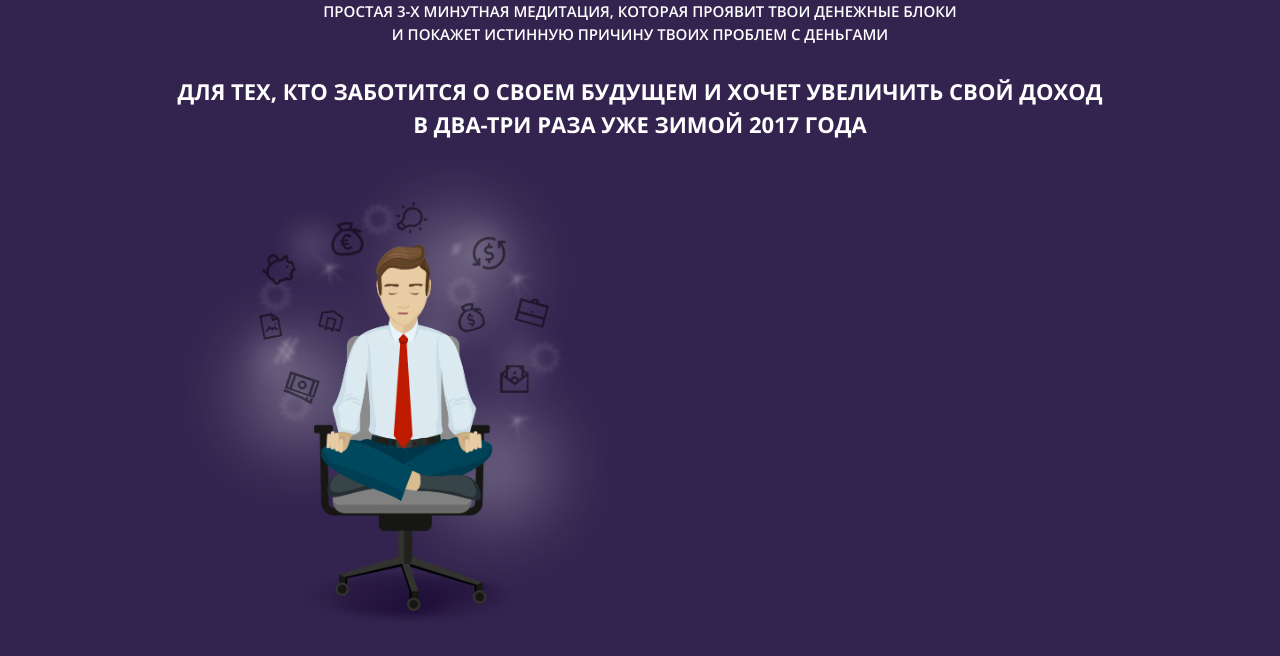
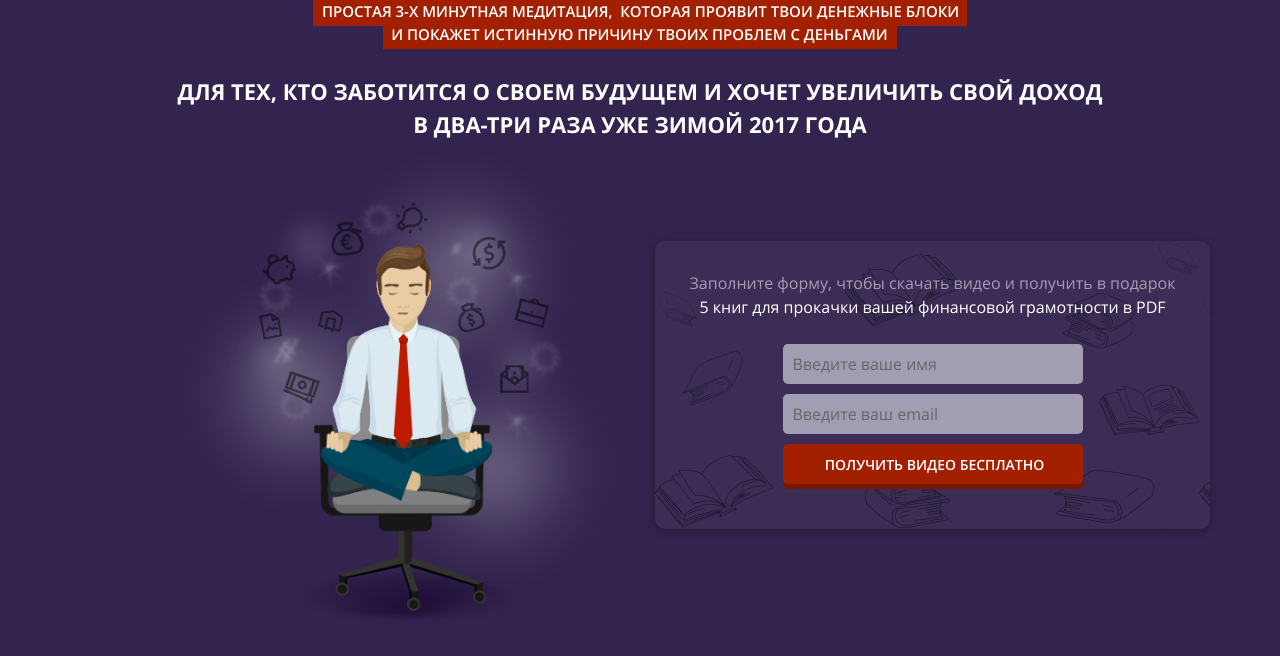
Before and after one commit to Silent-World/meditation, a website: page app/index.html in a window 1280 px wide. Drawn offline with nearby package versions, Linux system fonts and the light colour scheme; files that its build step writes are made by us from their sources.

Commit message:
header_form, text

```diff
--- a/app/index.html
+++ b/app/index.html
@@ -35,8 +35,10 @@
 			<div class="row">
 				<div class="col-md-12">
 					<h2>
-						Простая 3-х минутная медитация, которая проявит твои денежные блоки<br>
-						и покажет истинную причину твоих проблем с деньгами
+						<span>
+							&nbsp;Простая 3-х минутная медитация, &nbsp;которая&nbsp;проявит&nbsp;твои&nbsp;денежные&nbsp;блоки&nbsp;&nbsp;<br>
+							&nbsp;&nbsp;и&nbsp;покажет&nbsp;истинную&nbsp;причину&nbsp;твоих&nbsp;проблем&nbsp;с&nbsp;деньгами&nbsp;
+						</span>
 					</h2>
 
 					<h1>
@@ -44,9 +46,18 @@
 						в два-три раза уже зимой 2017 года
 					</h1>
 				</div>
-			<div class="col-md-5 col-md-offset-1 img-responsive"><img src="img/Man.png" alt=""></div>
-			<div class="col-md-6 form">
+				<div class="col-md-5 col-md-offset-1 img-responsive">
+					<img src="img/Man.png" alt="">
+				</div>
 
+				<div class="col-md-6">
+						<form action="#" class="header_form">
+							<p><span>Заполните форму, чтобы скачать видео и получить в подарок</span><br>
+								5 книг для прокачки вашей финансовой грамотности в PDF</p>
+								<input type="text" name="name" placeholder="Введите ваше имя">
+								<input type="email" name="email" placeholder="Введите ваш email">
+								<input type="submit" value="Получить видео бесплатно">
+							</form>
 					</div>
 				</div>
 			</div>
--- a/app/sass/main.sass
+++ b/app/sass/main.sass
@@ -58,6 +58,9 @@ h2
 	margin-top: 0
 	font-size: 15px
 	font-family: "OpenSansSemibold", sans-serif
+	span
+		padding: 5px
+		background-color: $accent
 
 .header
 	background-color: $bg
@@ -68,9 +71,40 @@ h2
 	h1
 		margin: 30px 0 0 0
 
+.header_form
+	margin-top: 100px
+	width: 100%
+	border-radius: 10px
+	box-sizing: content-box
+	background-color: #3b2d55
+	background-image: url("../img/Pattern.png")
+	box-shadow: 0px 2px 10px 0px #251a39
+	text-align: center
+	padding: 10px 0 40px
+	p
+		margin: 20px 0 20px
+	span
+		color: #a39db4
+	input
+		outline: none
+		border: none
+		color: $bg
+		background-color: #a39db4
+		padding-left: 10px
+		border-radius: 5px
+		height: 40px
+		width: 300px
+		margin: 5px 0
+	input[type="submit"]
+		background-color: $accent
+		color: #fff
+		font-family: "OpenSansSemibold",sans-serif
+		text-transform: uppercase
+		font-size: 14px
+		box-shadow: 0px 5px #791800
+	input[type="text"]:focus,
+	input[type="email"]:focus
+		background-color: #fff
 
 
-.forma
-	background-color: #FFF
-
 @import "media" // Всегда в конце
```
Also changed, not shown: app/img/Pattern.png (added), app/img/bg-img.png (deleted). Lines whose indentation alone changed are shown as unchanged.
